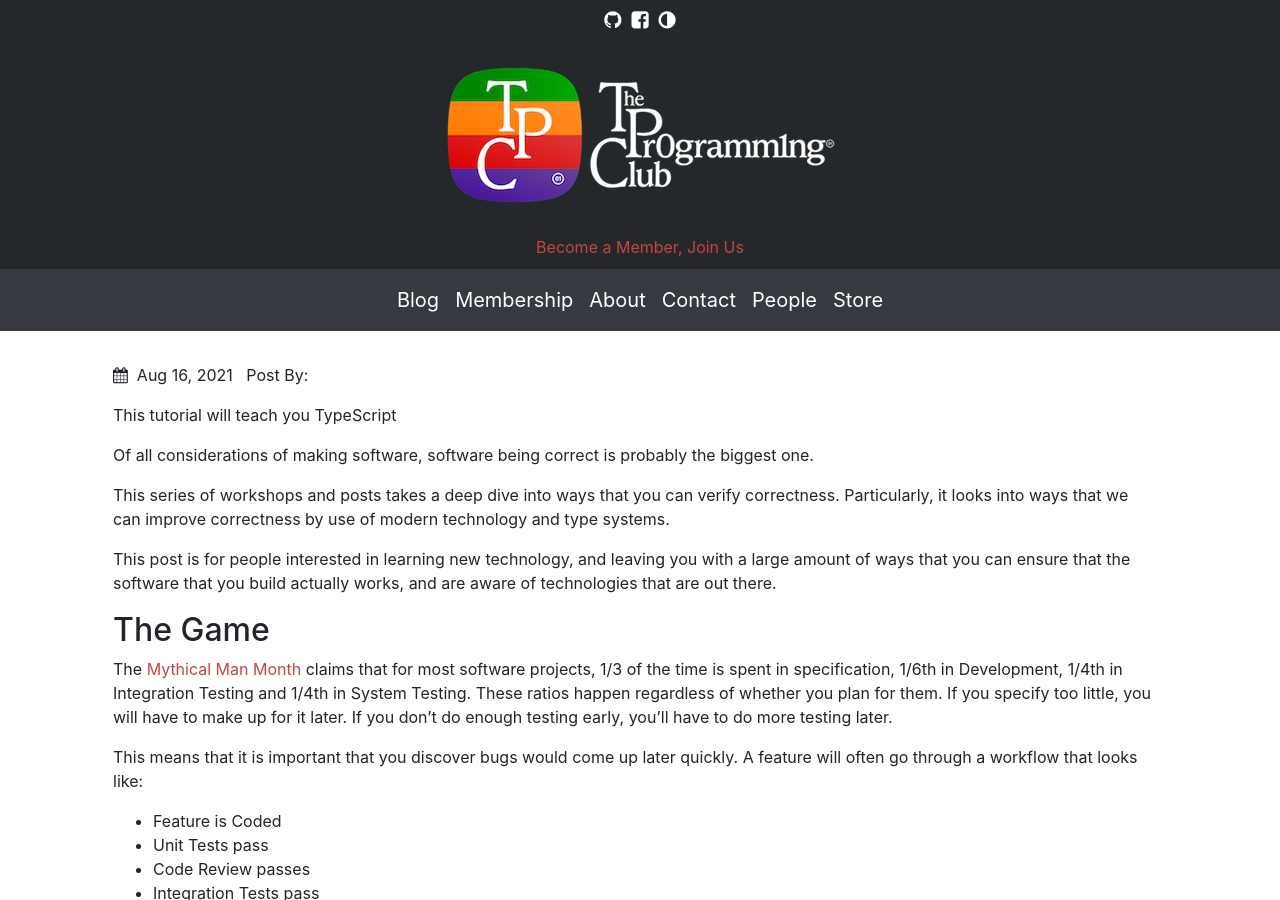
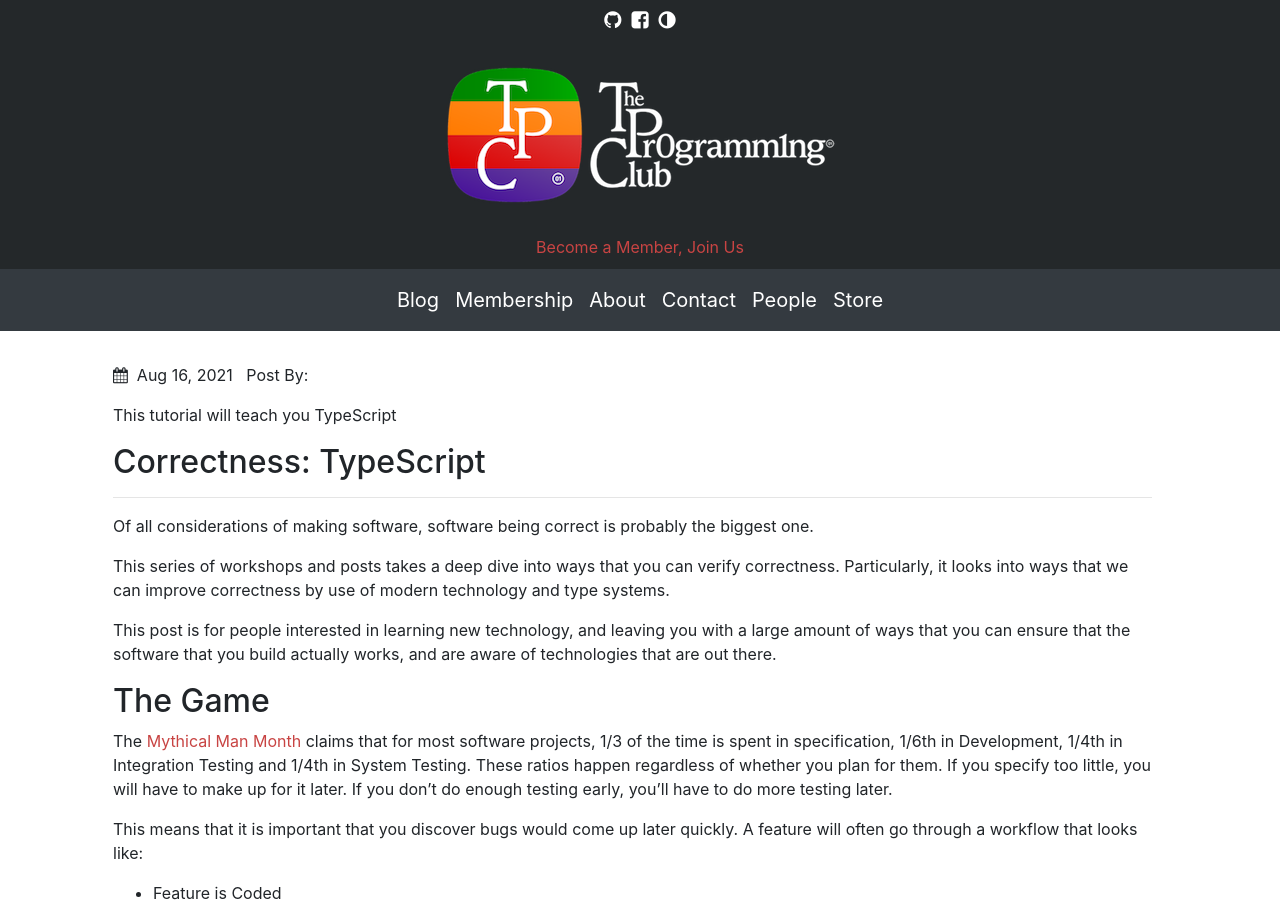
Before and after one commit to rmit-programming-club/rmit-programming-club.github.io, a Jekyll site: the page built from _posts/2021-08-16-Correctness-1.md, in a window 1280 px wide and 900 px high. Built offline with Jekyll 4.4.1, drawn with Linux system fonts in a browser that asks for light colours; nearby versions of some CDN libraries; our own code applies the rules of GitHub Pages for plain Markdown files.

Commit message:
Patch 2 Correctness

```diff
--- a/_posts/2021-08-16-Correctness-1.md
+++ b/_posts/2021-08-16-Correctness-1.md
@@ -7,6 +7,8 @@ categories: [Workshop]
 This tutorial will teach you TypeScript
 
 <!-- more -->
+## Correctness: TypeScript
+-----
 
 Of all considerations of making software, software being correct is probably the
 biggest one.
```
